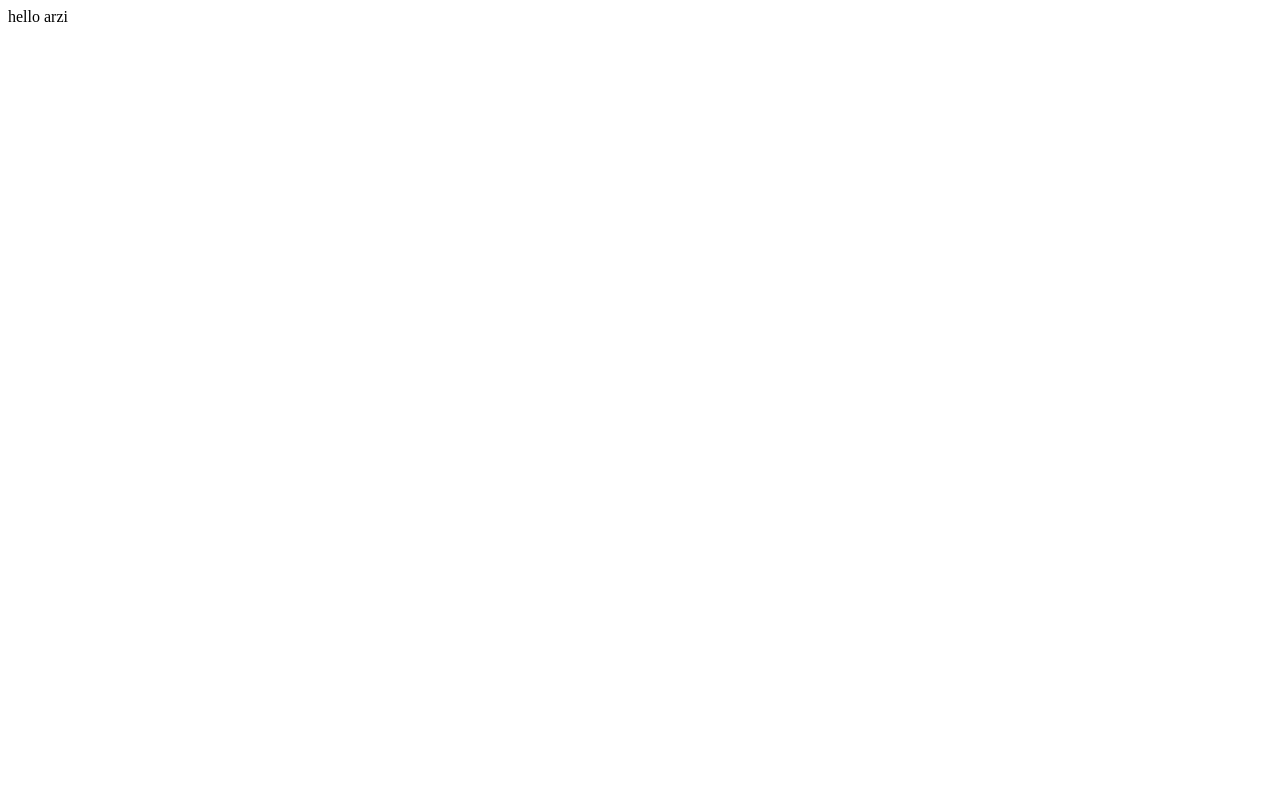
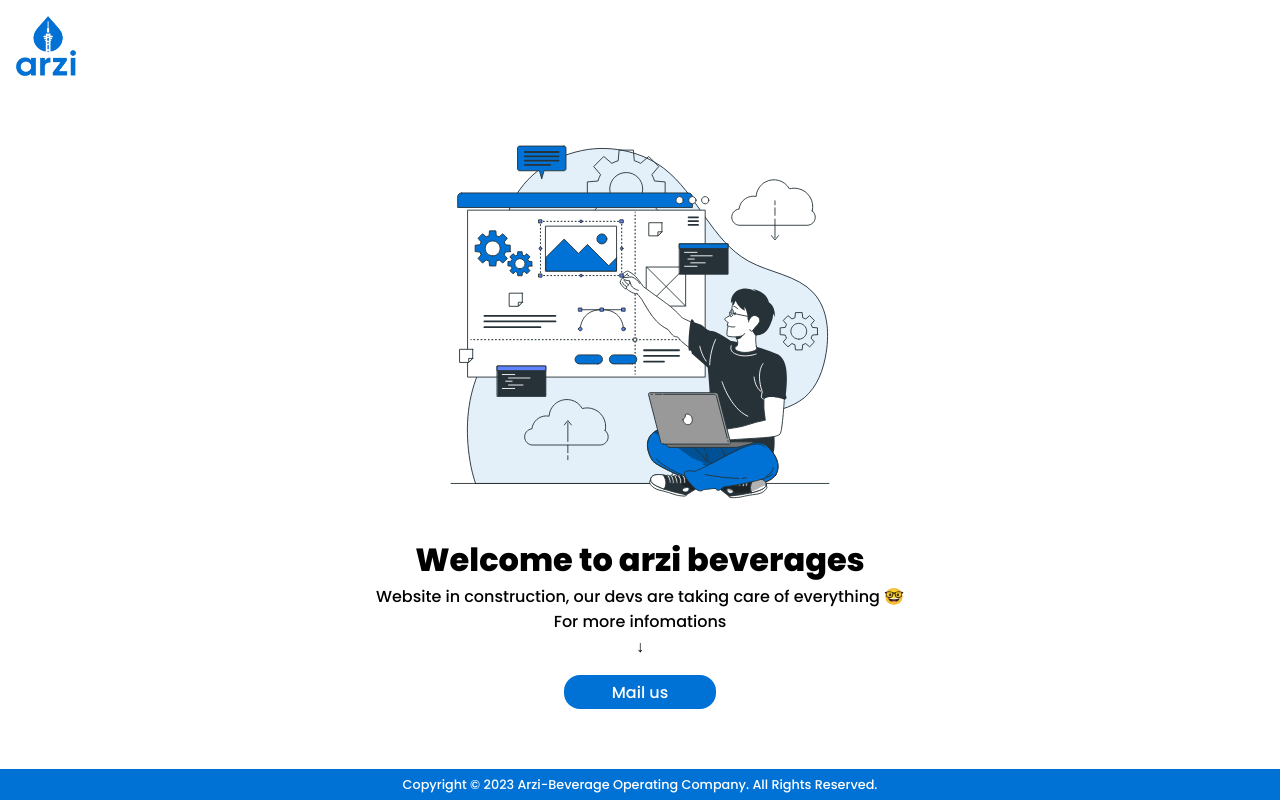
Before and after one commit to jamesamuli/arzi, a plain HTML site: page index.html in a window 1280 px wide. Drawn offline with Linux system fonts and the light colour scheme.

Commit message:
Welcome page

```diff
--- a/index.html
+++ b/index.html
@@ -1,11 +1,30 @@
 <!DOCTYPE html>
 <html lang="fr">
+
 <head>
     <meta charset="UTF-8">
     <meta name="viewport" content="width=device-width, initial-scale=1.0">
+    <link rel="stylesheet" href="./styles/index.css">
     <title>Arzi-Beverage</title>
 </head>
+
 <body>
-    hello arzi
+    <main>
+        <img src="./assets/smallsize@3x.png" alt="arzi-logo" width="60" height="60">
+        <div class="wlco_txt_container">
+            <img src="./assets/Website-Creator-bro--.svg" alt="building website" id="center_svg">
+            <div class="txt_cnt">
+                <h1>Welcome to arzi beverages</h1>
+                <p>Website in construction, our devs are taking care of everything 🤓</p>
+                <p>For more infomations</p>
+                <span>↓</span>
+            </div>
+            <a href="mailto:pascal.afazali@arzibeverage.com">Mail us</a>
+        </div>
+    </main>
+    <footer>
+        <p>Copyright © 2023 Arzi-Beverage Operating Company. All Rights Reserved.</p>
+    </footer>
 </body>
+
 </html>
--- a/styles/index.css
+++ b/styles/index.css
@@ -0,0 +1,80 @@
+@import url('https://fonts.googleapis.com/css2?family=Poppins:wght@100;200;300;500;600;800;900&display=swap');
+
+*{
+    margin: 0px;
+    padding: 0px;
+    box-sizing: border-box;
+    text-decoration: none;
+    list-style: none;
+    font-family: 'Poppins', sans-serif;
+}
+
+body{
+    display: flex;
+    flex-direction: column;
+    width: 100vw;
+    height: 100vh;
+    /* background-color: cornflowerblue; */
+}
+
+
+main{
+    height: 100%;
+    width: 100%;
+    display: flex;
+    flex-direction: column;
+    padding: 1rem;
+
+}main > .wlco_txt_container{
+    display: inherit;
+    flex-direction: inherit;
+    height: 100%;
+    justify-content: center;
+    align-items: center;
+    gap: 1rem;
+}.txt_cnt{
+    display: inherit;
+    flex-direction: inherit;
+    align-items: center;
+    text-align: center;
+    /* gap: .5rem;   */
+} .wlco_txt_container> img{
+    width: 400px;
+    height: 400px;
+} .wlco_txt_container > a{
+    background-color: #0072D5;
+    padding: .3rem 3rem;
+    color: #ffffff;
+    border-radius: 1rem;
+}
+
+footer{
+    width: 100%;
+    height: 2rem;
+    display: inherit;
+    justify-content: center;
+    align-items: center;
+    text-align: center;
+    background-color: #0072D5;
+    color: #ffffff;
+    font-weight: 400;
+    font-size: .8rem;
+}
+
+@media screen and (max-width: 570px) {
+    .wlco_txt_container > img{
+        width: 250px;
+        height: 250px;
+    }
+    .txt_cnt{
+        gap: .3rem;
+    }
+    .txt_cnt h1{
+        font-size: 1.3rem;
+    }.txt_cnt p{
+        font-size: .8rem;
+    }
+    footer p{
+        font-size: .5rem;
+    }
+}
```
Also changed, not shown: assets/Website-Creator-bro--.svg (added), assets/smallsize@3x.png (added).
